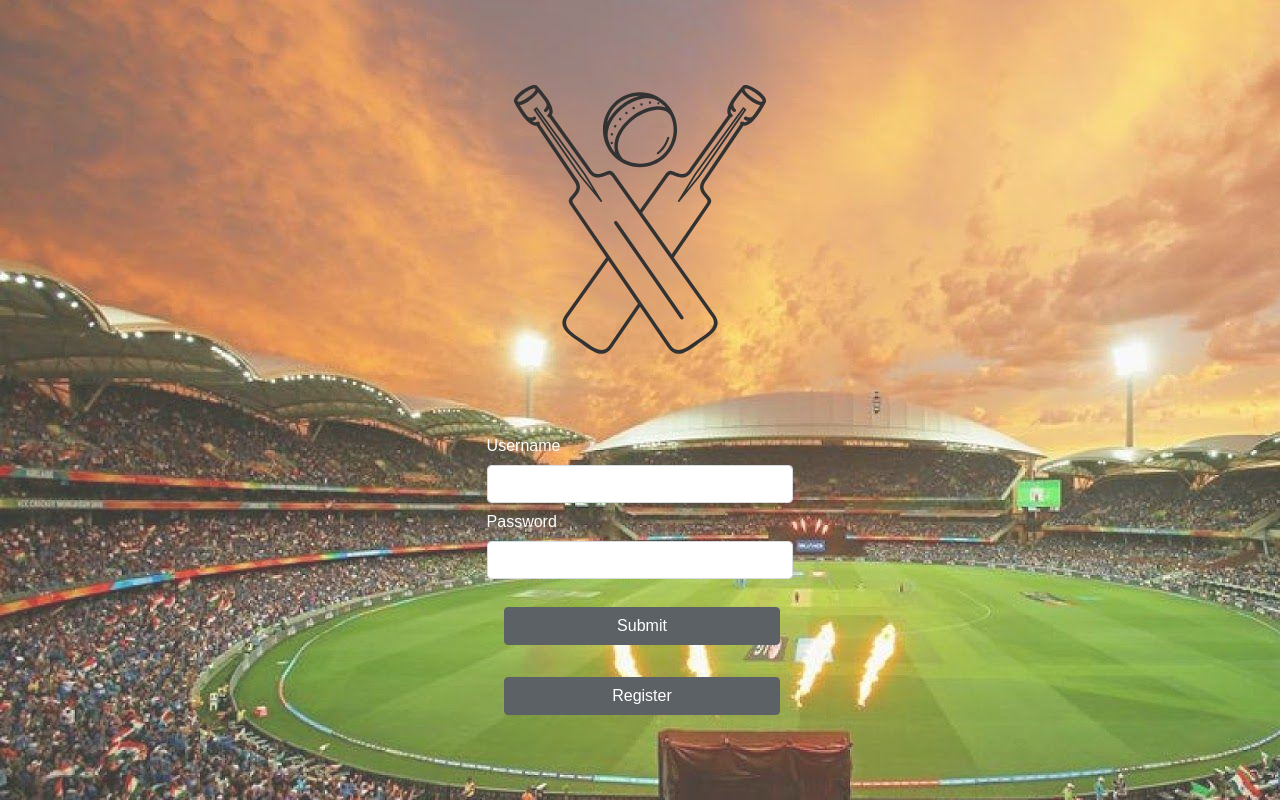
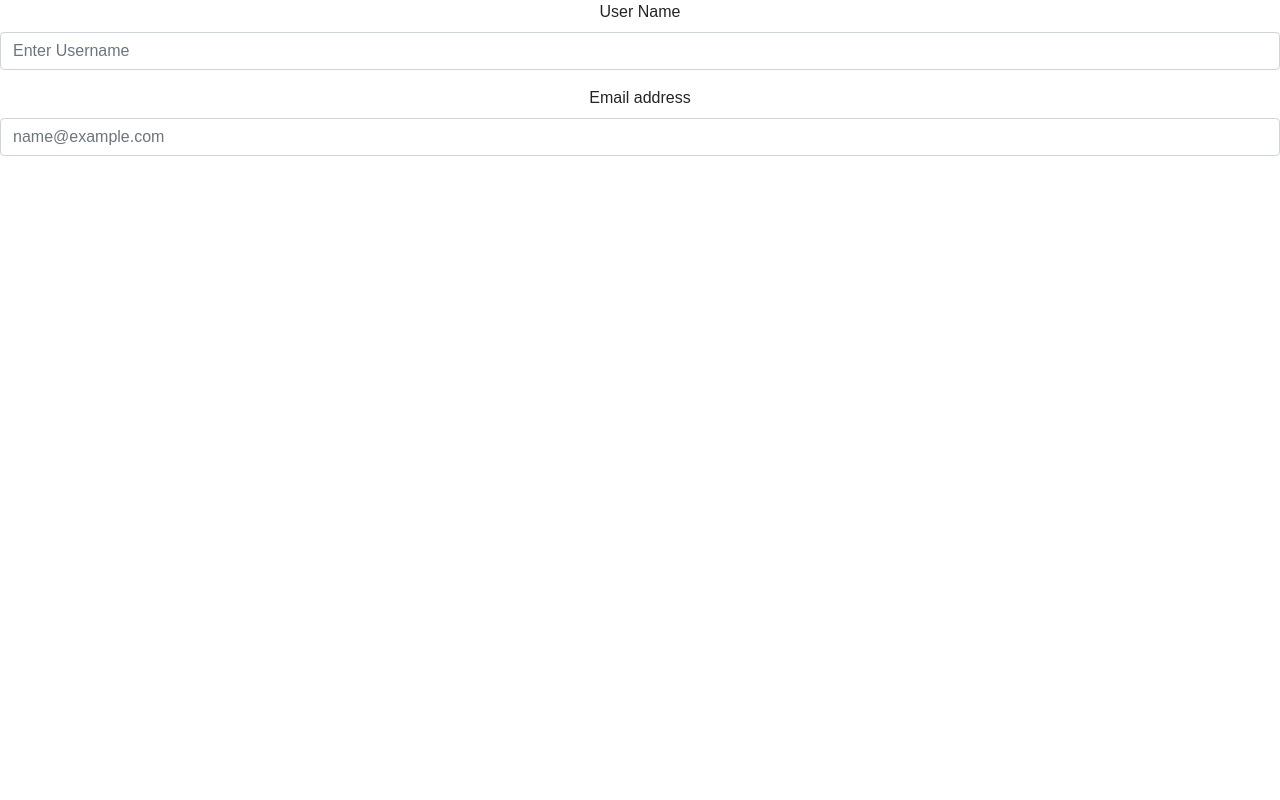
Before and after one commit to srivatsan18/CricketNow, a React (Create React App) app: page /Register in a window 1280 px wide. Built offline with nearby package versions, Linux system fonts and the light colour scheme.

Commit message:
with transition

```diff
--- a/src/App.js
+++ b/src/App.js
@@ -1,14 +1,19 @@
 import React from "react";
 import "./styles.css";
 import Home from "./Components/Home/home";
+import { BrowserRouter as Router, Route } from "react-router-dom";
+import Register from "./Components/Home/register";
 import Homebg from "./Components/images/homebg.jpg";
 export default function App() {
   return (
-    <div className="App">
-      <div>
-        <home />
+    <Router>
+      <div className="App">
+        <div>
+          <Route exact path="/" component={Home} />
+          <Route exact path="/Register" component={Register} />
+        </div>
+        {/* <Home /> */}
       </div>
-      <Home />
-    </div>
+    </Router>
   );
 }
```
